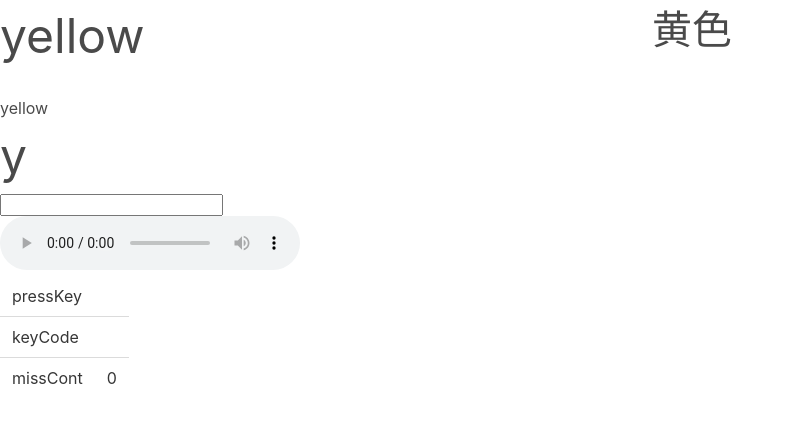
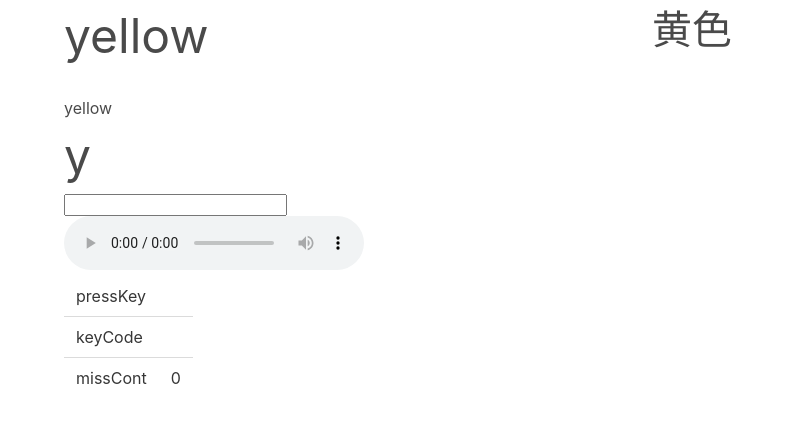
Before and after one commit to iitenkida7/typing, a Nuxt app in the folder nuxt/: page / in a window 1280 px wide. Shown: the top 422 px of the page, without its empty margins (0-794 px from the left). Built offline with nearby package versions, Linux system fonts and the light colour scheme.

Commit message:
Modify style

```diff
--- a/nuxt/pages/index.vue
+++ b/nuxt/pages/index.vue
@@ -1,4 +1,5 @@
 <template>
+  <div class="container">
     <div :v-if="completed === false">
       <div class="columns">
         <div class="column">
@@ -21,9 +22,14 @@
       </div>
       <input type="text" v-model="inputText" @keyup="keyPress" />
       <div>
-      <audio controls autoplay :src="'/audio/' + target.word + '.mp3'"></audio>
+        <audio
+          controls
+          autoplay
+          :src="'/audio/' + target.word + '.mp3'"
+        ></audio>
       </div>
       <Debug :pressKey="pressKey" :keyCode="keyCode" :missCnt="missCnt" />
+    </div>
   </div>
 </template>
 
```
Lines whose indentation alone changed are shown as unchanged.
